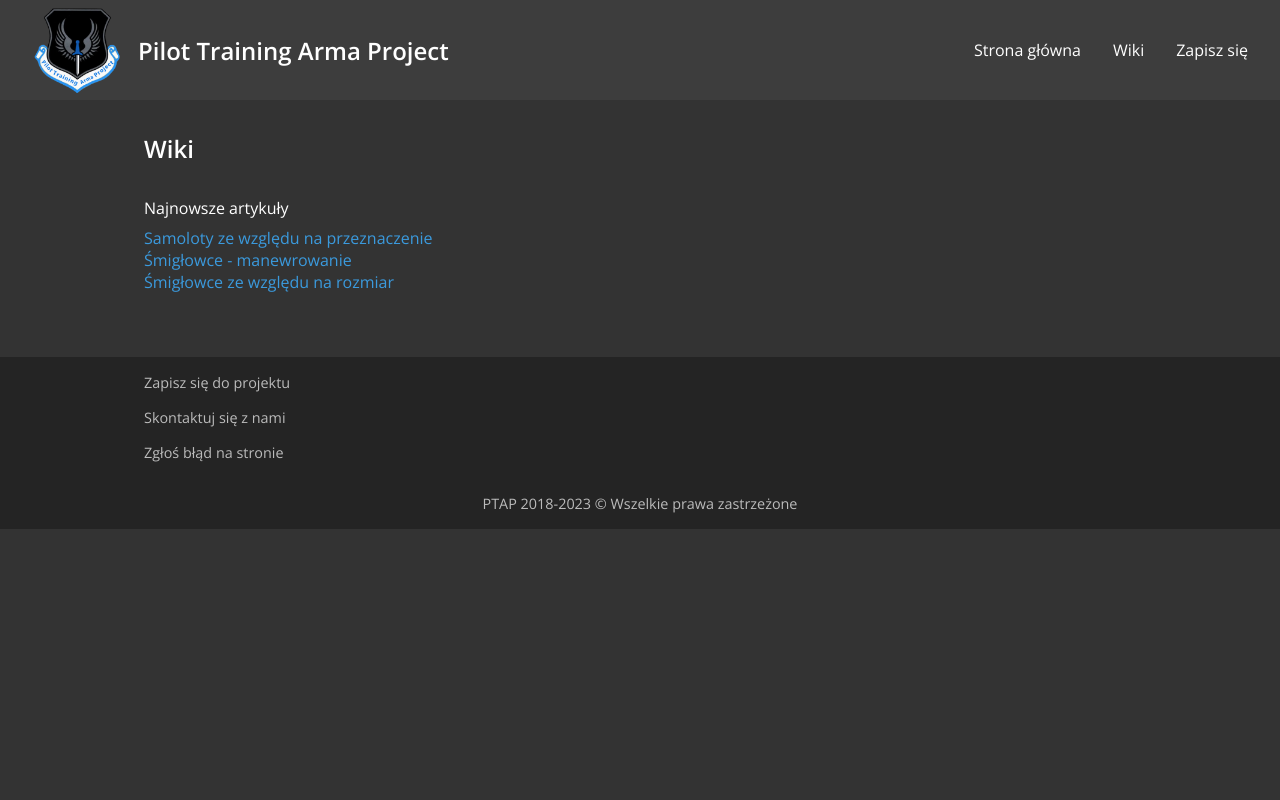
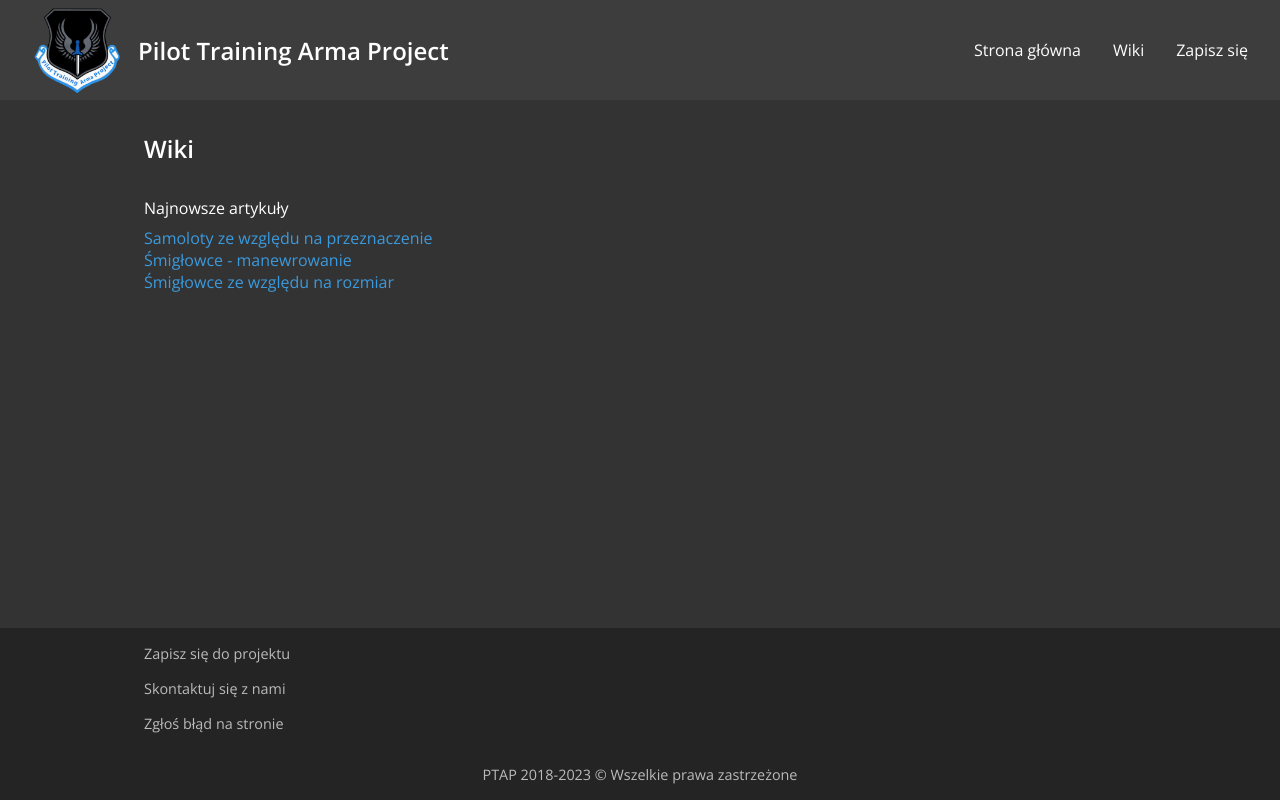
Before and after one commit to Pawel2923/PTAP, a React (Create React App) app: page /wiki in a window 1280 px wide. Built offline with nearby package versions, Linux system fonts and the light colour scheme.

Commit message:
Fix footer position

```diff
--- a/src/components/Footer/Footer.module.css
+++ b/src/components/Footer/Footer.module.css
@@ -2,7 +2,7 @@
   background-color: #242424;
   width: 100%;
   padding: 1rem 0;
-  margin-top: 1rem;
+  margin-top: auto;
   font-weight: 200;
   font-size: 0.9em;
   color: #bbbbbb;
@@ -38,10 +38,6 @@
 }
 
 @media screen and (min-width: 30em) {
-  .footer {
-    margin-top: 2rem;
-  }
-
   .footer ul li,
   .footer ul li:first-child,
   .footer ul li:last-child {
--- a/src/index.css
+++ b/src/index.css
@@ -10,6 +10,16 @@
 body {
   background-color: #333333;
   color: #ffffff;
+}
+
+#root {
+  display: flex;
+  flex-direction: column;
+  min-height: 100vh;
+}
+
+main {
+  margin-bottom: 2rem;
 }
 
 main header {
```
